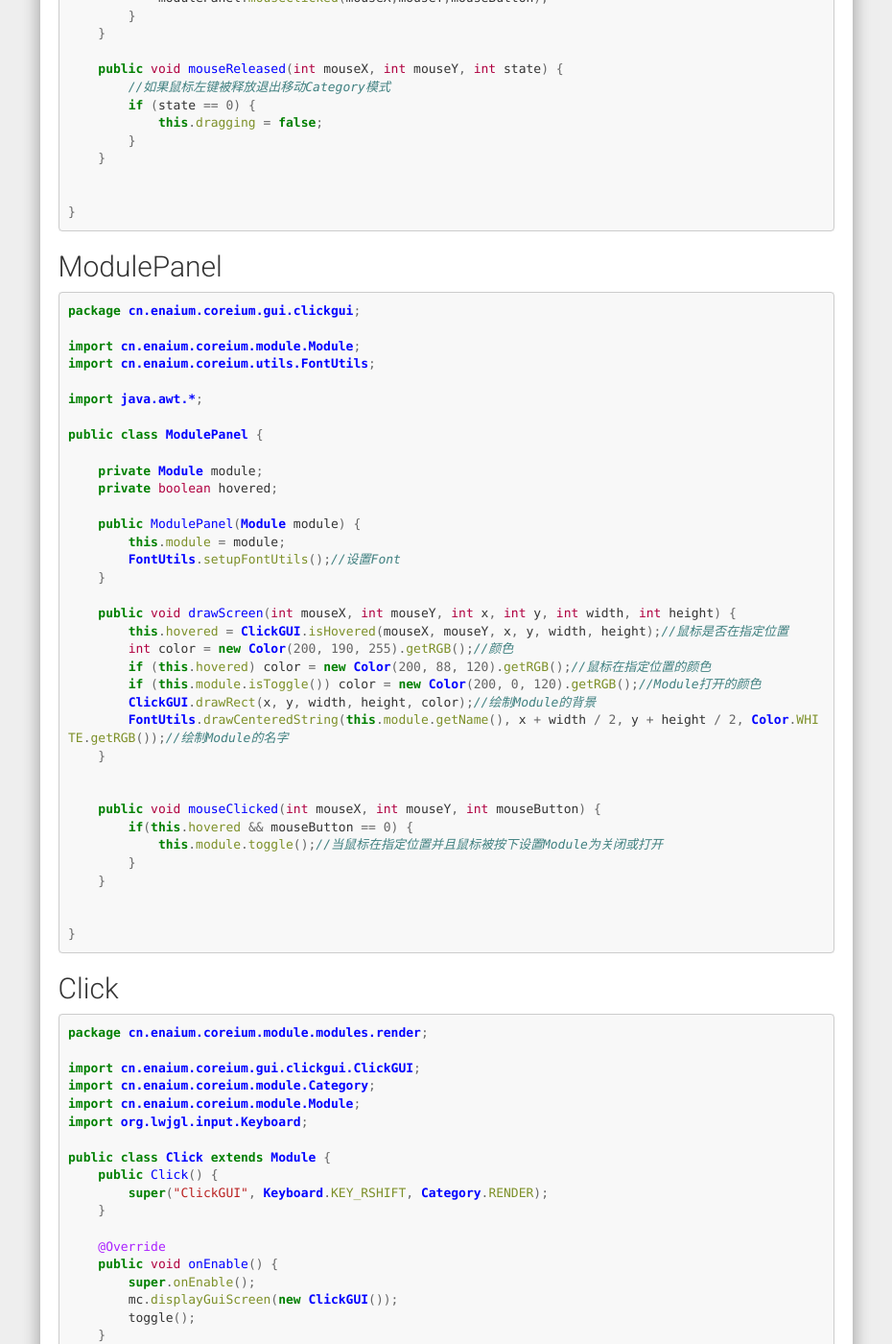
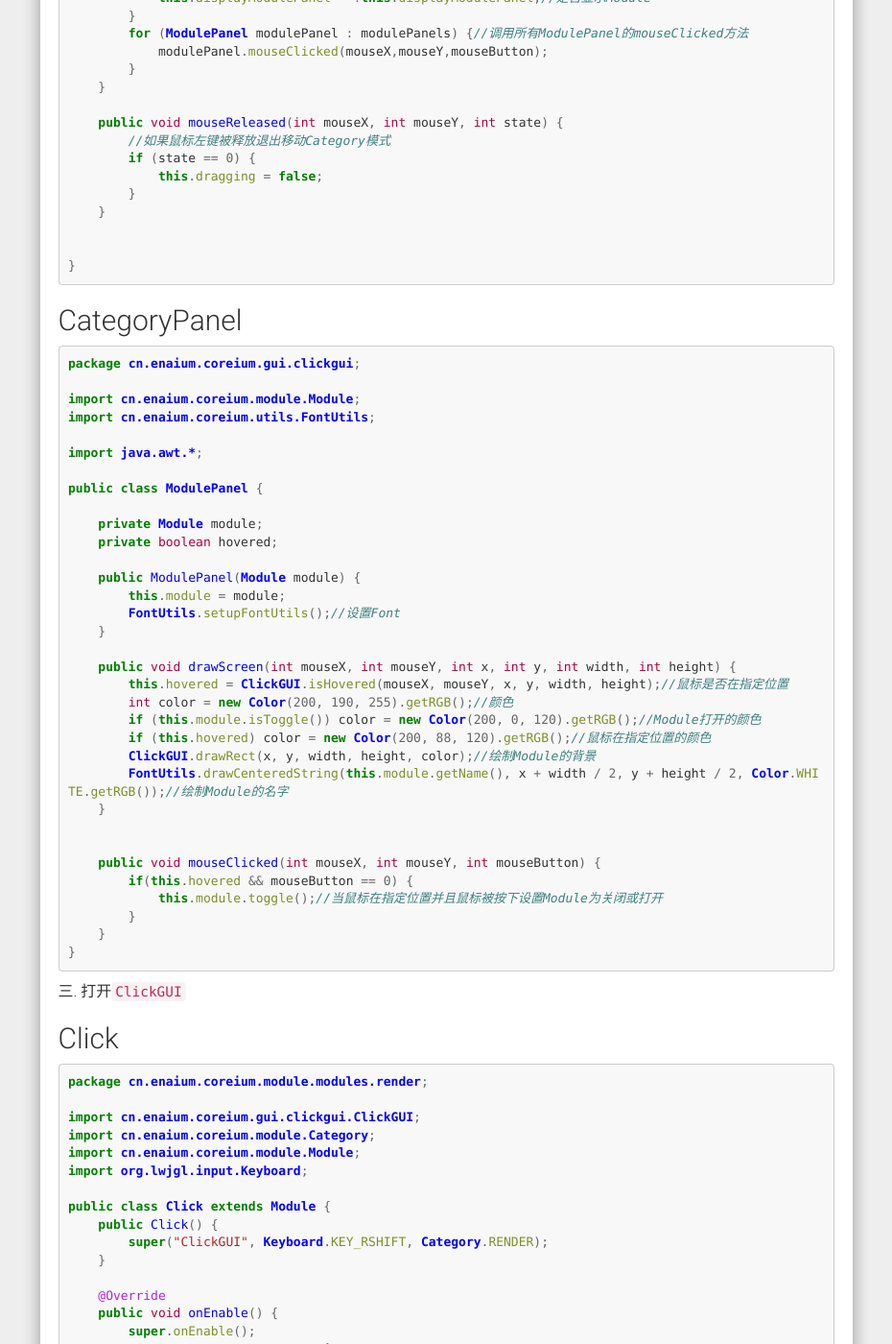
Before and after one commit to Enaium/blog, a Jekyll site: the page built from _posts/2020-3-14-Minecraft-Client-教程-#12-绘制ClickGUI.md, in a window 1280 px wide and 1400 px high, scrolled down 4152 px. Shown: the whole window at 96% size, without its empty margins (321-1251 px from the left). Built offline with Jekyll 4.4.1, drawn with Linux system fonts in a browser that asks for light colours; nearby versions of some CDN libraries; comment, search, counter and statistics services are not loaded; some of the changed text lies outside the part shown.

Commit message:
Update 2020-3-14-Minecraft-Client-教程-#12-绘制ClickGUI.md

````diff
--- a/_posts/2020-3-14-Minecraft-Client-教程-#12-绘制ClickGUI.md
+++ b/_posts/2020-3-14-Minecraft-Client-教程-#12-绘制ClickGUI.md
@@ -4,6 +4,8 @@
 date: 2020-3-14 17:52
 categories: minecraftclient
 ---
+
+一. 先复制进去`FontUtils`
 
 ## FontUtils
 
@@ -54,6 +56,8 @@
     }
 }
 ```
+
+二. 开始绘制
 
 ## ClickGUI
 
@@ -220,7 +224,7 @@
 }
 ```
 
-## ModulePanel
+## CategoryPanel
 
 ```java
 package cn.enaium.coreium.gui.clickgui;
@@ -243,8 +247,8 @@
     public void drawScreen(int mouseX, int mouseY, int x, int y, int width, int height) {
         this.hovered = ClickGUI.isHovered(mouseX, mouseY, x, y, width, height);//鼠标是否在指定位置
         int color = new Color(200, 190, 255).getRGB();//颜色
+        if (this.module.isToggle()) color = new Color(200, 0, 120).getRGB();//Module打开的颜色
         if (this.hovered) color = new Color(200, 88, 120).getRGB();//鼠标在指定位置的颜色
-        if (this.module.isToggle()) color = new Color(200, 0, 120).getRGB();//Module打开的颜色
         ClickGUI.drawRect(x, y, width, height, color);//绘制Module的背景
         FontUtils.drawCenteredString(this.module.getName(), x + width / 2, y + height / 2, Color.WHITE.getRGB());//绘制Module的名字
     }
@@ -255,10 +259,10 @@
             this.module.toggle();//当鼠标在指定位置并且鼠标被按下设置Module为关闭或打开
         }
     }
-
-
 }
 ```
+
+三. 打开`ClickGUI`
 
 ## Click
 
@@ -284,6 +288,7 @@
 }
 ```
 
+
 ## getModulesForCategory
 
 ```java
````
